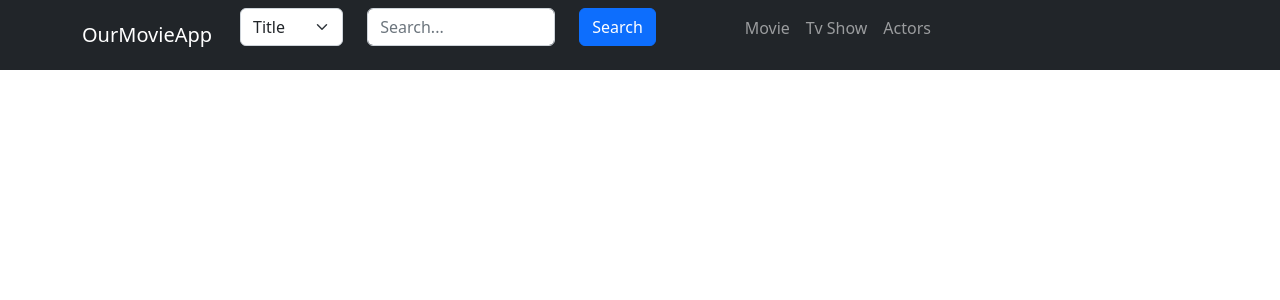
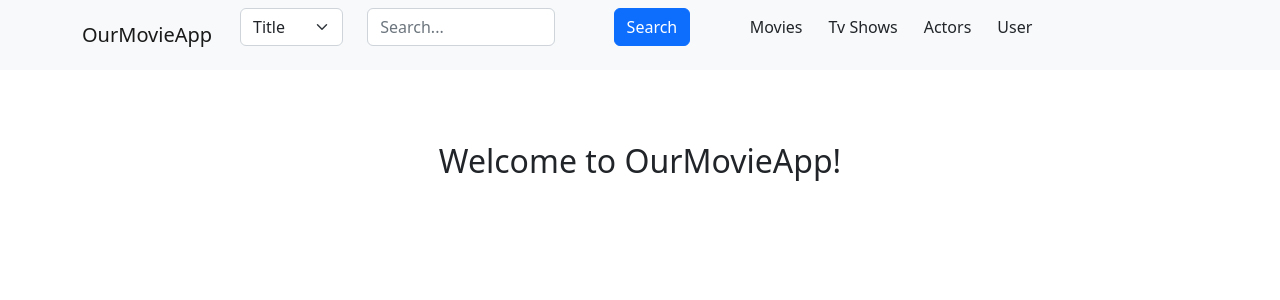
Before and after one commit to ButItDoesRun/Portfolio3, a React (Create React App) app: page /api in a window 1280 px wide. Shown: the top 300 px of the page. Built offline with nearby package versions, Linux system fonts and the light colour scheme.

Commit message:
routing added

```diff
--- a/src/App.js
+++ b/src/App.js
@@ -2,130 +2,22 @@ import './App.css';
 //import React from 'react';
 import 'bootstrap/dist/css/bootstrap.min.css';
 import React, { useState, useEffect } from 'react';
-//import { useState } from "react";
-import Nav from 'react-bootstrap/Nav';
-import Navbar from 'react-bootstrap/Navbar';
-//import NavDropdown from 'react-bootstrap/NavDropdown';
-import Container from "react-bootstrap/Container";
-import { NavItem } from 'react-bootstrap';
+
 
 // Pages
-import TvShow from './page_components/TvShow';
-import Search from './page_components/Search';
-import User from './page_components/User';
-
-// Json
-import friends from './json_files/TvShowByIdFriends.json';
-import user from './json_files/GetUser.json';
-import bookmarks from './json_files/GetBookmarks.json';
-import genreSearch from './json_files/SeachGenre.json';
-import titleSearch from './json_files/SearchTitle.json';
-import personSearch from './json_files/SearchActor.json';
-import history from './json_files/GetUserHistory.json';
-import actors from './json_files/GetActors.json';
-import movies from './json_files/GetMovies.json';
-import movieCast from './json_files/GetTitleCastMovie.json';
-import tvShowCast from './json_files/GetTitleCastTvShow.json';
-import movieCrew from './json_files/GetTitleCrewMovie.json';
-import tvShowCrew from './json_files/GetTitleCrewTvShow.json';
-import title from './json_files/TitleById.json';
-import tvshows from './json_files/GetTvShows.json';
-
-// Components
-import UserFacts from './base_components/UserFacts';
-import BookmarksPaginationList from './base_components/BookmarksPaginationList';
-import Paging from './base_components/Paging';
-import HistoryList from './base_components/HistoryList';
-import HistoryPaginationList from './base_components/HistoryPaginationList';
-import SearchTitlesList from './base_components/SearchTitlesList';
-import SearchPersonsList from './base_components/SearchPersonsList';
-import SearchPaginationList from './base_components/SearchPaginationList';
-import ActorList from "./base_components/ActorList";
-import ActorsPaginationList from './base_components/ActorsPaginationList';
-import MoviesList from "./base_components/MoviesList";
-import MoviePaginationList from './base_components/MoviePaginationList';
-import TitleCastList from "./base_components/TitleCastList";
-import TitleCrewList from "./base_components/TitleCrewList";
-import TitleById from './base_components/TitleById';
-import TvShowPaginationList from './base_components/TvShowPaginationList';
-
-
-
+import AppRouting from './page_components/AppRouting';
 
 
 function App() {
-  let [val, setVal] = useState([]);
-  let [state, setState] = useState("");
+  // let [val, setVal] = useState([]);
+  // let [state, setState] = useState("");
 
   return (
 
     <>
-      <Navbar bg="dark" variant="dark">
-        <Container>
-          <Navbar.Brand href="#home" onClick ={() => {setState("none")}}>OurMovieApp</Navbar.Brand>
-          <Nav className="me-auto">
-            <NavItem><Search></Search></NavItem>
-            <Nav.Link href="#movie"
-            onClick ={() => {setState("movies")}} >Movie</Nav.Link>
-            <Nav.Link href="#tvshow">Tv Show</Nav.Link>
-            <Nav.Link href="#actors">Actors</Nav.Link>
-          </Nav>
-        </Container>
-      </Navbar>
-
-
-      <div>
-        <br></br>
-        <br></br>
-      </div>
-
-
-    {
-      state === "movies"?
-          <div className='App'>
-            <MoviePaginationList moviesPagedList={movies} />
-          </div>
-
-          : null
-
-    }
-
-
-
-
 
       <div className='App'>
-
-        {/* {checkState(state)} */}
-
-
-
-
-      {/* <TvShow tvShow={friends}></TvShow> */}
-      {/* <User user={user} history={history} bookmarks={bookmarks}></User> */}
-
-        {/* <Search></Search> */}
-        {/* <SearchPaginationList searchPagedList={titleSearch}></SearchPaginationList> */}
-        {/* <SearchPaginationList searchPagedList={genreSearch}></SearchPaginationList> */}
-        {/* <SearchPaginationList searchPagedList={personSearch}></SearchPaginationList> */}
-
-        {/* <UserFacts user={user}></UserFacts> */}
-        {/* {history.items[1].content} */}
-        {/* <HistoryList historyList={history.items}></HistoryList> */}
-      {/* <BookmarksPaginationList bookmarksPagedList={bookmarks} /> */}
-      {/* <HistoryPaginationList historyPagedList={history}/> */}
-
-      {/* <ActorsPaginationList actorsPagedList={actors} /> */}
-      {/* <MoviePaginationList moviesPagedList={movies} /> */}
-      {/* <TitleCastList titleCast = {movieCast}></TitleCastList> */}
-      {/* <TitleCastList titleCast = {tvShowCast}></TitleCastList> */}
-      {/* <TitleCrewList titleCrew = {movieCrew}></TitleCrewList> */}
-      {/* <TitleCrewList titleCrew = {tvShowCrew}></TitleCrewList> */}
-      {/* <TitleById title={title}></TitleById> */}
-
-      {/* <TvShowPaginationList tvshowsPagedList={tvshows} /> */}
-
-
+        <AppRouting/>
       </div>
 
 
--- a/src/index.js
+++ b/src/index.js
@@ -3,11 +3,14 @@ import ReactDOM from 'react-dom/client';
 import './index.css';
 import App from './App';
 import reportWebVitals from './reportWebVitals';
+import { BrowserRouter } from "react-router-dom";
 
 const root = ReactDOM.createRoot(document.getElementById('root'));
 root.render(
   <React.StrictMode>
-    <App />
+    <BrowserRouter>
+      <App />
+    </BrowserRouter>
   </React.StrictMode>
 );
 
--- /dev/null
+++ b/src/page_components/AppRouting.jsx
@@ -0,0 +1,101 @@
+import "bootstrap/dist/css/bootstrap.min.css";
+import React, { useState, useEffect } from 'react';
+import {
+    Routes, Route, Link, NavLink, useParams, Outlet
+  } from "react-router-dom";
+import Nav from 'react-bootstrap/Nav';
+import Navbar from 'react-bootstrap/Navbar';
+import { NavItem } from 'react-bootstrap';
+import Container from "react-bootstrap/Container";
+
+
+//json
+import movies from '../json_files/GetMovies.json';
+import tvshows from '../json_files/GetTvShows.json';
+import actors from '../json_files/GetActors.json';
+import user from '../json_files/GetUser.json';
+import bookmarks from '../json_files/GetBookmarks.json';
+import history from '../json_files/GetUserHistory.json';
+import personSearch from '../json_files/SearchActor.json';
+import friends from '../json_files/TvShowByIdFriends.json';
+import genreSearch from '../json_files/SeachGenre.json';
+import titleSearch from '../json_files/SearchTitle.json';
+import movieCast from '../json_files/GetTitleCastMovie.json';
+import tvShowCast from '../json_files/GetTitleCastTvShow.json';
+import movieCrew from '../json_files/GetTitleCrewMovie.json';
+import tvShowCrew from '../json_files/GetTitleCrewTvShow.json';
+import title from '../json_files/TitleById.json';
+
+//page components
+import Search from './Search';
+import Welcome from './Welcome';
+import User from './User';
+import TvShow from './TvShow';
+
+// Components
+import MoviePaginationList from '../base_components/MoviePaginationList';
+import TvShowPaginationList from '../base_components/TvShowPaginationList';
+import ActorsPaginationList from '../base_components/ActorsPaginationList';
+import SearchPaginationList from '../base_components/SearchPaginationList';
+import TitleCastList from "../base_components/TitleCastList";
+import TitleCrewList from "../base_components/TitleCrewList";
+import TitleById from '../base_components/TitleById';
+
+const Error = () =>
+  <div>404: Woops! I don't know that path</div>;
+
+const AppRouting = () => {
+    let [val, setVal] = useState([]);
+    let [state, setState] = useState("");
+
+    return(
+        <>
+        { /*navbar*/ }
+        <Navbar bg="light" variant="light">
+            <Container>
+            <Navbar.Brand href="/api">OurMovieApp</Navbar.Brand>
+            <Nav className="me-auto">
+                <NavItem><Search></Search></NavItem>
+                <NavLink className="btn" to="/api/titles/movies">Movies</NavLink>
+                <NavLink className="btn" to="/api/titles/tvshows">Tv Shows</NavLink>
+                <NavLink className="btn" to="/api/persons/actors">Actors</NavLink>
+                <NavLink className="btn" to="/api/user">User</NavLink>
+            </Nav>
+            </Container>
+        </Navbar>
+
+        <div>
+            <br></br>
+        </div>
+
+
+        { /* ... and here is what happens when you click them */ }
+        <Routes>
+            {/* Routing for navbar */}
+            <Route path="/api" element={<Welcome />} />
+            <Route path="/api/titles/movies" element={<MoviePaginationList moviesPagedList={movies}/>} />
+            <Route path="/api/titles/tvshows" element={<TvShowPaginationList tvshowsPagedList={tvshows} />} />
+            <Route path="/api/persons/actors" element={<ActorsPaginationList actorsPagedList={actors} />} />
+            <Route path="/api/user" element={<User user={user} history={history} bookmarks={bookmarks}></User>} />
+
+            {/* Routing for other components */}
+            <Route path="/api/search/actors/:search" element={<SearchPaginationList searchPagedList={personSearch}></SearchPaginationList>} />
+            <Route path="/api/search/titles/:search" element={<SearchPaginationList searchPagedList={titleSearch}></SearchPaginationList>} />
+            <Route path="/api/search/genres/:search" element={<SearchPaginationList searchPagedList={genreSearch}></SearchPaginationList>} />
+            <Route path="/api/title/:id" element={<TitleById title={title}></TitleById>} />
+            <Route path="/api/title/tvshow/:id" element={<TvShow tvShow={friends}></TvShow>} />
+            <Route path="/api/title/cast/:id" element={<TitleCastList titleCast = {movieCast}></TitleCastList>} />
+            {/* <Route path="/api/title/cast/:id" element={<TitleCastList titleCast = {tvShowCast}></TitleCastList>} /> */}
+            <Route path="/api/title/crew/:id" element={<TitleCrewList titleCrew = {movieCrew}></TitleCrewList>} />
+            {/* <Route path="/api/title/crew/:id" element={<TitleCrewList titleCrew = {tvShowCrew}></TitleCrewList>} /> */}
+
+
+
+            {/* Routing for errors*/}
+            <Route path="*" element={<Error />} />
+        </Routes>
+
+        </>
+        );
+}
+export default AppRouting;
--- /dev/null
+++ b/src/page_components/Welcome.jsx
@@ -0,0 +1,16 @@
+import React from 'react';
+
+const Welcome = () =>
+<>
+  <div>
+    <br></br>
+    <br></br>
+  </div>
+  <div>
+    <h2>Welcome to OurMovieApp!</h2>
+  </div>
+
+  </>;
+
+
+export default Welcome;
```
Also changed, not shown: src/page_components/StateMachine.jsx (deleted, +0 -17 lines).
